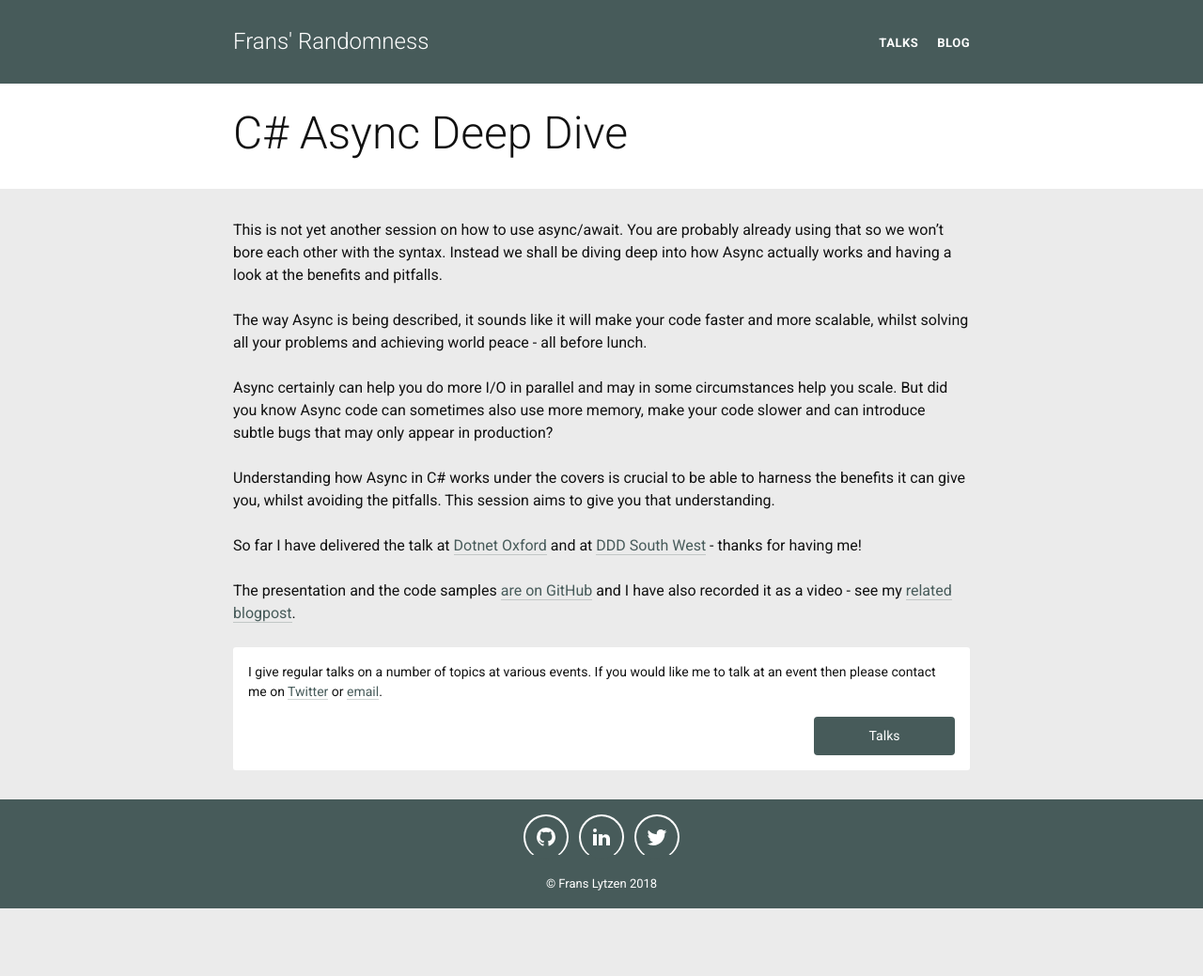
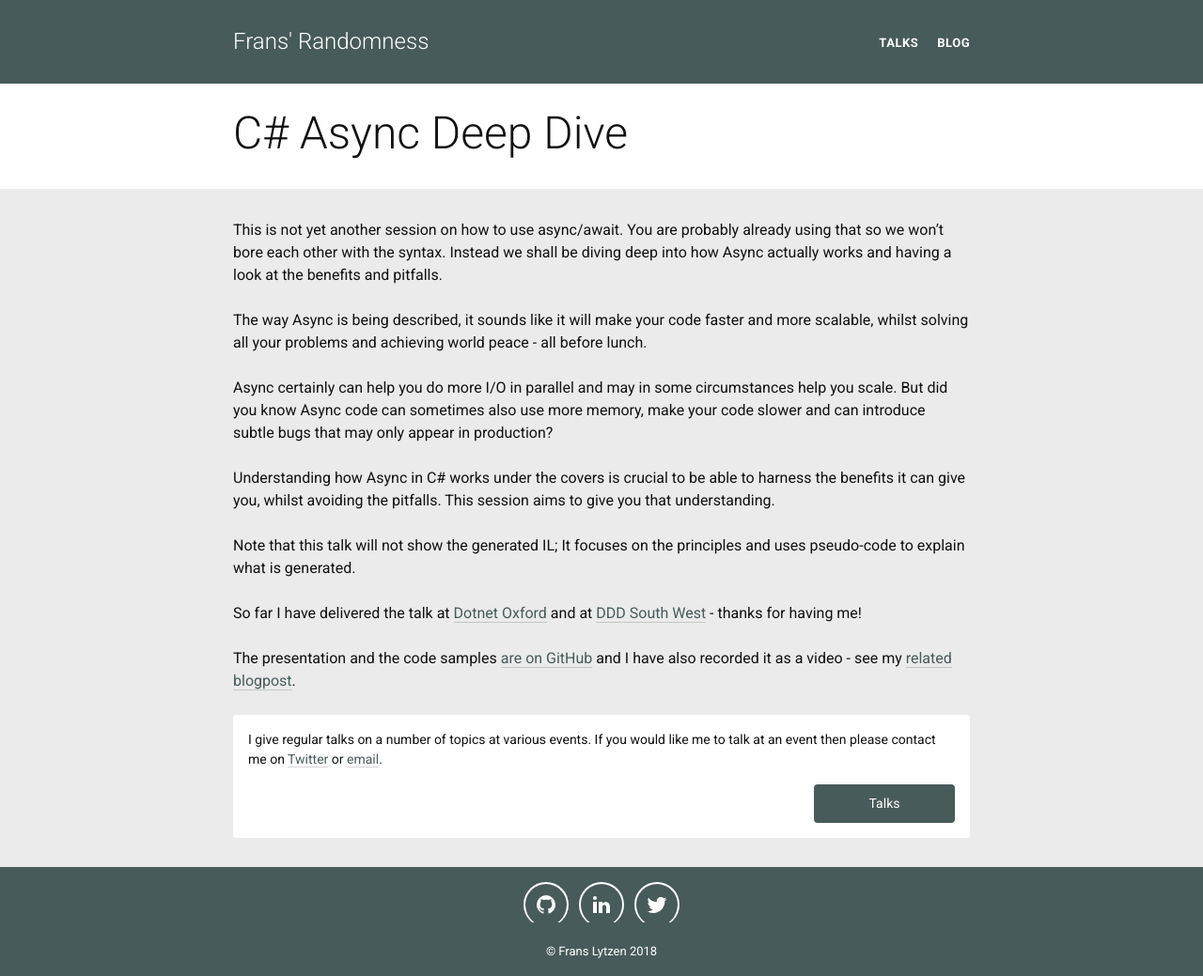
Before and after one commit to flytzen/blog, a Jekyll site: the page built from _talks/CSharp_async_deep_dive.md, in a window 1280 px wide. Shown: the whole page at 94% size. Built offline with Jekyll 4.4.1, drawn with Linux system fonts in a browser that asks for light colours; before the commit the page ends 967 px from its top, so only the background shows below that.

Commit message:
Clarified async talk

```diff
--- a/_talks/CSharp_async_deep_dive.md
+++ b/_talks/CSharp_async_deep_dive.md
@@ -12,6 +12,8 @@ Async certainly can help you do more I/O in parallel and may in some circumstanc
 
 Understanding how Async in C# works under the covers is crucial to be able to harness the benefits it can give you, whilst avoiding the pitfalls. This session aims to give you that understanding.
 
+Note that this talk will not show the generated IL; It focuses on the principles and uses pseudo-code to explain what is generated.
+
 So far I have delivered the talk at [Dotnet Oxford](https://www.meetup.com/dotnetoxford/) and at [DDD South West](https://dddsouthwest.com/) - thanks for having me!
 
 The presentation and the code samples [are on GitHub](https://github.com/flytzen/Async.Presentation) and I have also recorded it as a video - see my [related blogpost]({% post_url 2019-04-29-Everything-I-thought-I-knew-about-async-was-wrong %}).
```
Also changed, not shown: 2 other files.
